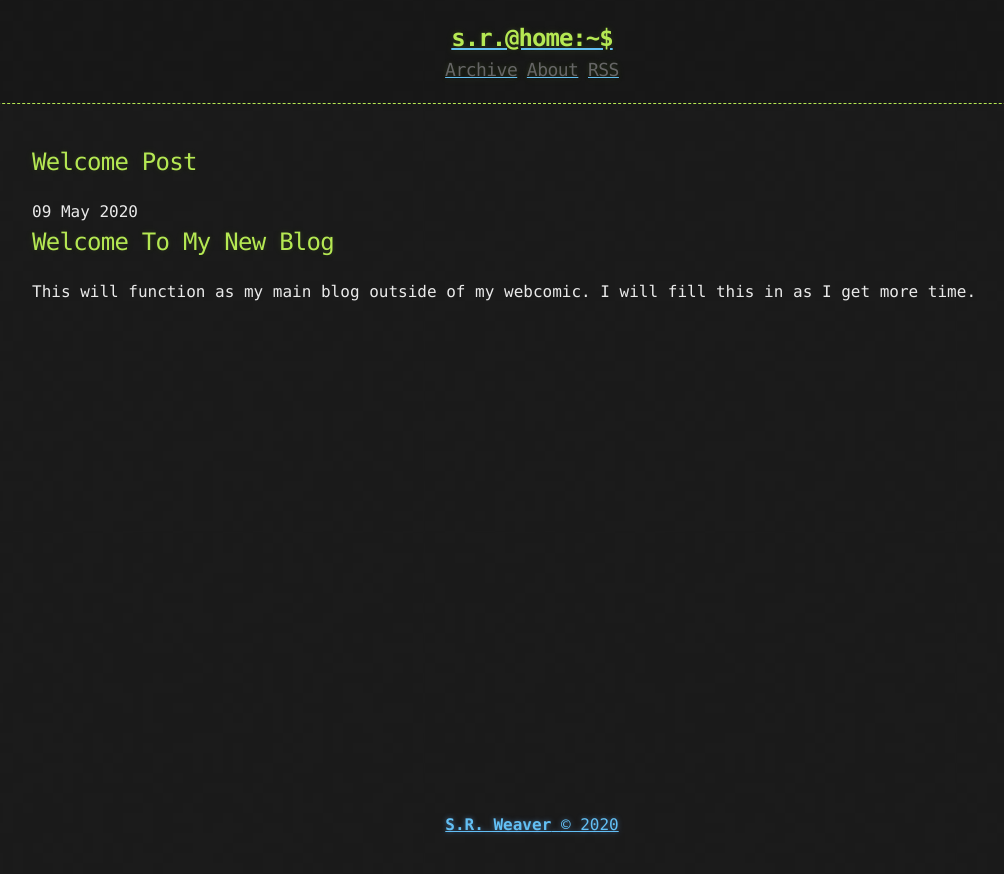
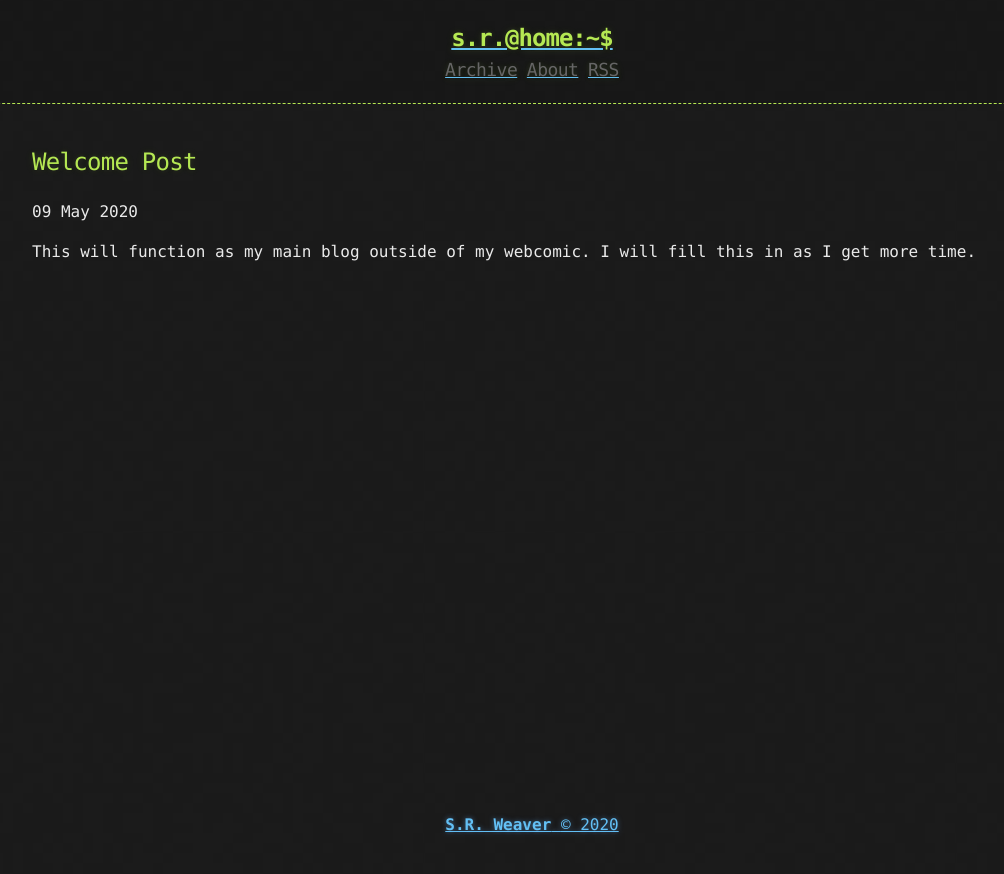
Before and after one commit to LWFlouisa/WeaverBlog, a Jekyll site: the page built from _posts/2020-05-09-WelcomePost.md, in a window 1280 px wide. Shown: the top 874 px of the page, without its empty margins (108-1112 px from the left). Built offline with Jekyll 4.4.1, drawn with Linux system fonts in a browser that asks for light colours.

Commit message:
Update 2020-05-09-WelcomePost.md

```diff
--- a/_posts/2020-05-09-WelcomePost.md
+++ b/_posts/2020-05-09-WelcomePost.md
@@ -2,5 +2,4 @@
 title: Welcome Post
 published: true
 ---
-## Welcome To My New Blog
 This will function as my main blog outside of my webcomic. I will fill this in as I get more time.
```
